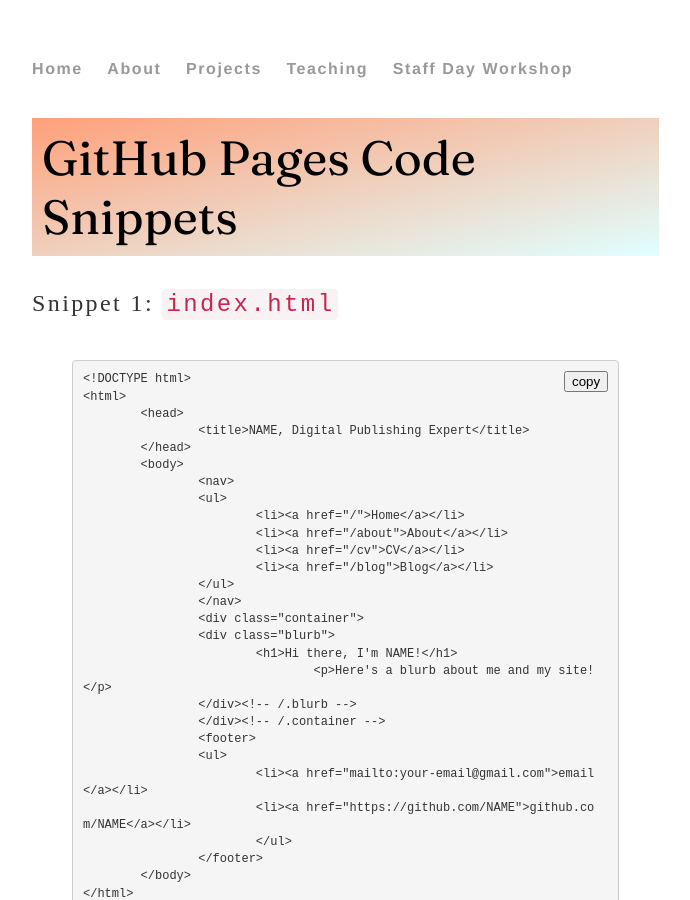
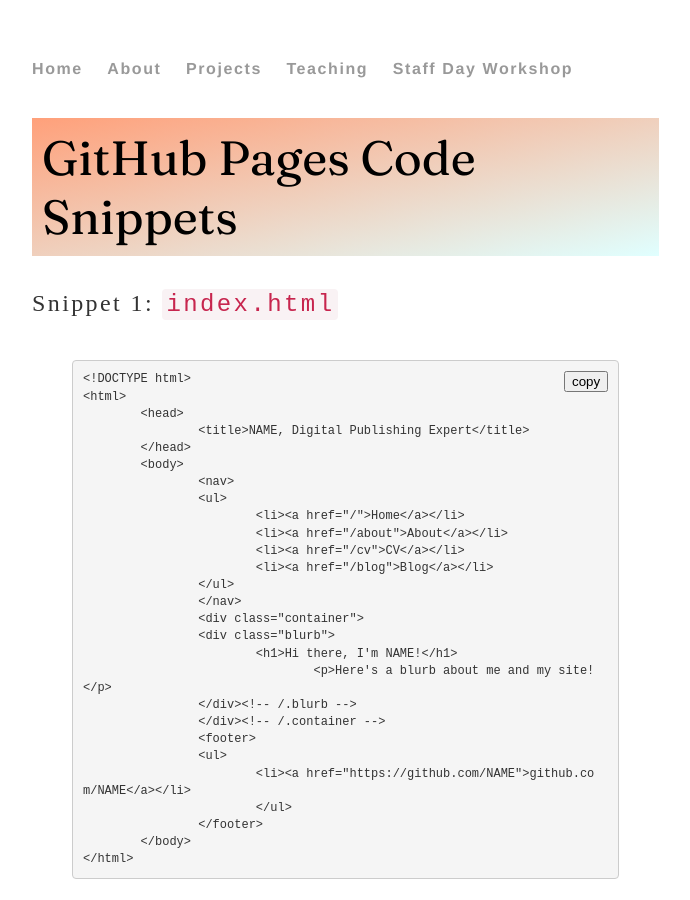
Before and after one commit to nhomenda/nhomenda.github.io, a Jekyll site: the page built from staff-day.html, in a window 1280 px wide and 900 px high. Shown: the whole window, without its empty margins (160-850 px from the left). Built offline with Jekyll 4.4.1, drawn with Linux system fonts in a browser that asks for light colours.

Commit message:
Update staff-day.html

```diff
--- a/staff-day.html
+++ b/staff-day.html
@@ -29,7 +29,6 @@ date: 2026-07-09
 		&lt;/div&gt;&lt;!-- /.container --&gt;
 		&lt;footer&gt;
     		&lt;ul&gt;
-        		&lt;li&gt;&lt;a href="mailto:your-email@gmail.com"&gt;email&lt;/a&gt;&lt;/li&gt;
         		&lt;li&gt;&lt;a href="https://github.com/NAME"&gt;github.com/NAME&lt;/a&gt;&lt;/li&gt;
 			&lt;/ul&gt;
 		&lt;/footer&gt;
```
